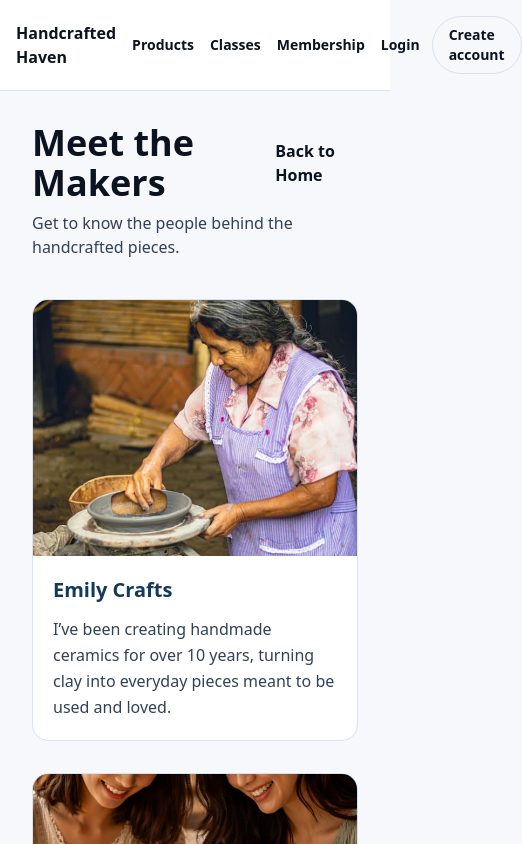
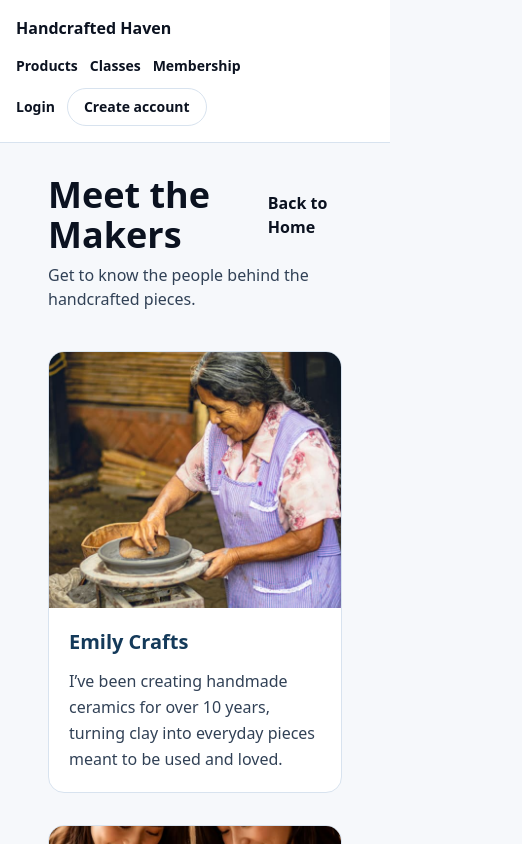
Before and after one commit to brunastockett7/wdd430-group-project, a Next.js app: page /makers in a window 390 px wide. Shown: the top 844 px of the page, 522 px wide, since content can reach past the window. Built offline with nearby package versions, Linux system fonts and the light colour scheme.

Commit message:
Added Changes for Mobile Layout.tsx

```diff
--- a/app/globals.css
+++ b/app/globals.css
@@ -46,3 +46,41 @@ a:hover {
   outline: 2px solid rgba(31, 95, 143, 0.35);
   outline-offset: 2px;
 }
+
+img {
+  max-width: 100%;
+  height: auto;
+  display: block;
+}
+
+main {
+  width: min(1100px, 100% - 32px);
+  margin: 0 auto;
+}
+
+@media (max-width: 640px) {
+  header .mx-auto {
+    flex-direction: column;
+    align-items: flex-start;
+  }
+
+  header nav {
+    width: 100%;
+    flex-wrap: wrap;
+    justify-content: flex-start;
+    gap: 12px;
+  }
+}
+
+button,
+a.button {
+  min-height: 44px;
+}
+
+h1, h2, h3, p {
+  word-wrap: break-word;
+}
+
+html {
+  scroll-behavior: smooth;
+}
--- a/app/layout.tsx
+++ b/app/layout.tsx
@@ -15,6 +15,12 @@ const geistMono = Geist_Mono({
   variable: "--font-geist-mono",
   subsets: ["latin"],
 });
+
+/* Added for better mobile rendering */
+export const viewport = {
+  width: "device-width",
+  initialScale: 1,
+};
 
 export const metadata: Metadata = {
   title: "Handcrafted Haven",
--- /dev/null
+++ b/components/Header.tsx
@@ -0,0 +1,53 @@
+"use client";
+
+import Link from "next/link";
+import { useState } from "react";
+import AuthStatus from "./AuthStatus";
+
+export default function Header() {
+  const [isMenuOpen, setIsMenuOpen] = useState(false);
+
+  function closeMenu() {
+    setIsMenuOpen(false);
+  }
+
+  return (
+    <header className="siteHeader">
+      <div className="headerInner">
+        <Link href="/" className="logo" onClick={closeMenu}>
+          Handcrafted <span>Haven</span>
+        </Link>
+
+        {/* Desktop links */}
+        <nav className="navDesktop">
+          <Link href="/products">Products</Link>
+          <Link href="/classes">Classes</Link>
+          <Link href="/membership">Membership</Link>
+          <AuthStatus />
+        </nav>
+
+        {/* Mobile button */}
+        <button
+          className="menuButton"
+          onClick={() => setIsMenuOpen((v) => !v)}
+          aria-label={isMenuOpen ? "Close menu" : "Open menu"}
+        >
+          {isMenuOpen ? "✕" : "☰"}
+        </button>
+      </div>
+
+      {/* Mobile dropdown */}
+      {isMenuOpen && (
+        <nav className="navMobile">
+          <Link href="/products" onClick={closeMenu}>Products</Link>
+          <Link href="/classes" onClick={closeMenu}>Classes</Link>
+          <Link href="/membership" onClick={closeMenu}>Membership</Link>
+
+          <div className="mobileAuth">
+            <AuthStatus />
+          </div>
+        </nav>
+      )}
+    </header>
+  );
+}
```
